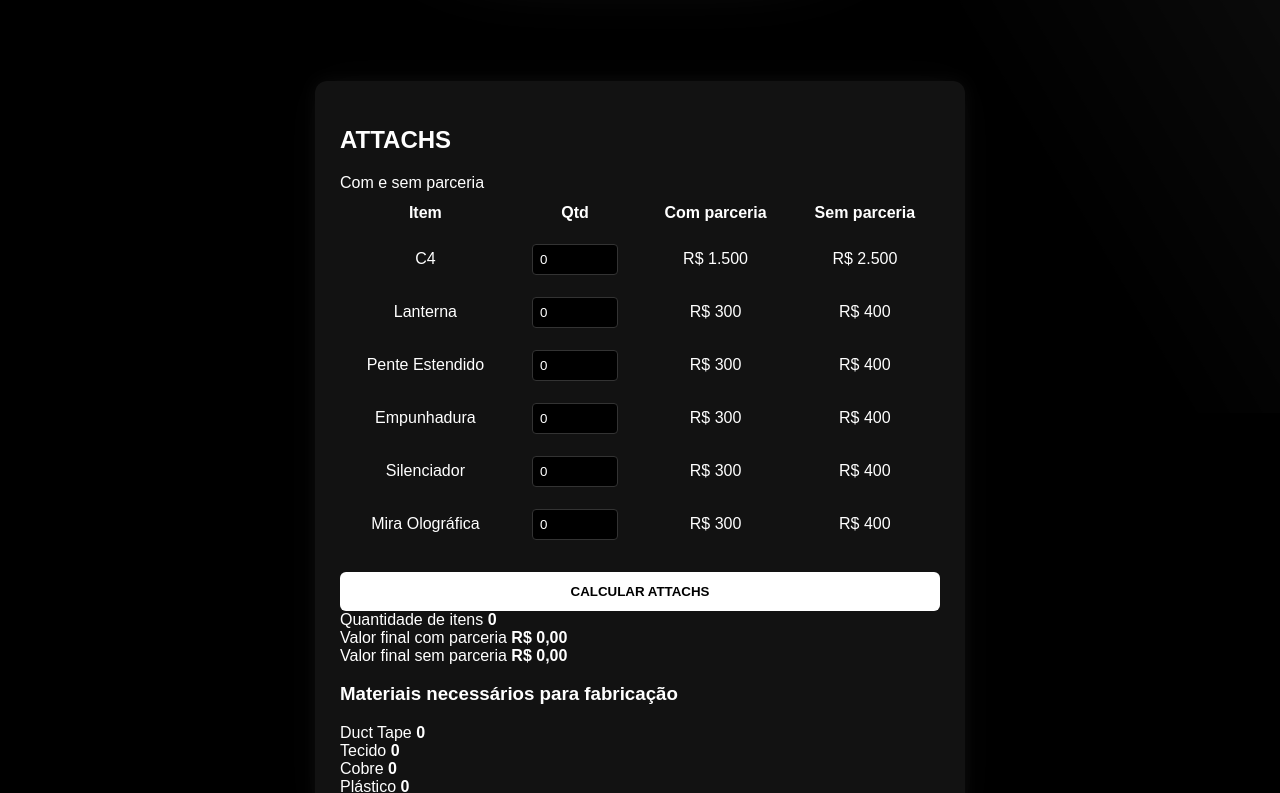
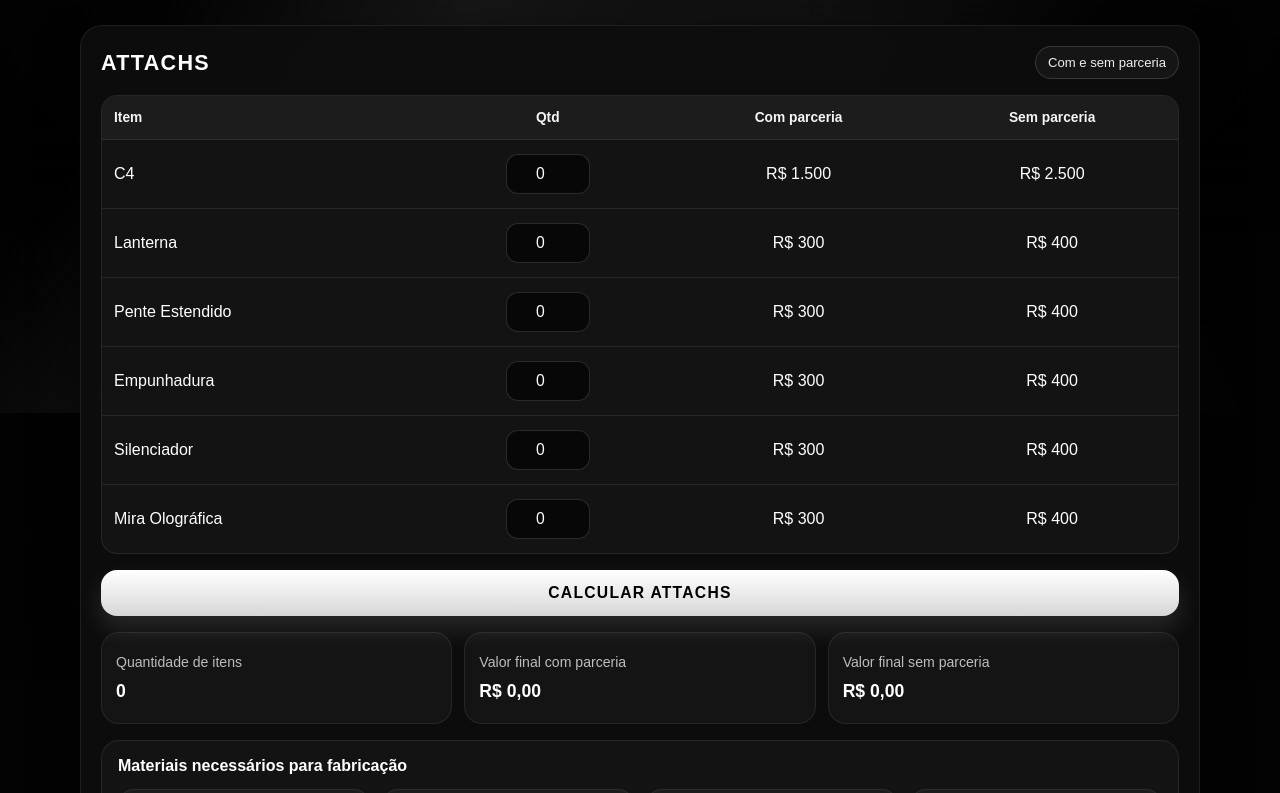
Before and after one commit to hinarahelo/calculadora-furia, a plain HTML site: page index.html in a window 1280 px wide. Shown: the part 387-1180 px from the top of the page. Drawn offline with Linux system fonts and the light colour scheme.

Commit message:
Update style.css

```diff
--- a/style.css
+++ b/style.css
@@ -1,181 +1,344 @@
-body{
-
-margin:0;
-font-family:Arial;
-
-background:#000;
-color:white;
-
-overflow-x:hidden;
-
+:root {
+  --bg: #030303;
+  --panel: rgba(14, 14, 14, 0.92);
+  --panel-strong: rgba(20, 20, 20, 0.98);
+  --border: rgba(255, 255, 255, 0.08);
+  --border-strong: rgba(255, 255, 255, 0.14);
+  --text: #ffffff;
+  --muted: #bdbdbd;
+  --soft: #8e8e8e;
+  --glow: rgba(255, 255, 255, 0.2);
+  --shadow: 0 20px 50px rgba(0, 0, 0, 0.45);
 }
 
-/* RAIOS ANIMADOS */
-
-.lightning{
-
-position:fixed;
-top:0;
-left:0;
-
-width:100%;
-height:100%;
-
-background:
-linear-gradient(120deg,transparent 40%,rgba(255,255,255,0.6) 50%,transparent 60%),
-linear-gradient(60deg,transparent 40%,rgba(255,255,255,0.5) 50%,transparent 60%);
-
-background-size:300% 300%;
-
-animation:lightning 5s infinite;
-
-opacity:0.12;
-
-pointer-events:none;
-
+* {
+  box-sizing: border-box;
 }
 
-@keyframes lightning{
-
-0%{background-position:0 0}
-50%{background-position:100% 100%}
-100%{background-position:0 0}
-
+html {
+  scroll-behavior: smooth;
 }
 
-
-/* HEADER */
-
-header{
-
-text-align:center;
-padding:40px 20px;
-
+body {
+  margin: 0;
+  font-family: Arial, Helvetica, sans-serif;
+  background:
+    radial-gradient(circle at top, rgba(255, 255, 255, 0.04), transparent 35%),
+    linear-gradient(180deg, #000000 0%, #050505 100%);
+  color: var(--text);
+  overflow-x: hidden;
+  position: relative;
 }
 
-.logo{
-
-width:320px;
-max-width:80%;
-
-filter:
-
-drop-shadow(0 0 10px #fff)
-drop-shadow(0 0 25px #fff)
-drop-shadow(0 0 45px #fff);
-
+/* Raios animados */
+.lightning {
+  position: fixed;
+  inset: 0;
+  pointer-events: none;
+  opacity: 0.16;
+  background:
+    linear-gradient(120deg, transparent 42%, rgba(255, 255, 255, 0.85) 50%, transparent 58%),
+    linear-gradient(65deg, transparent 42%, rgba(255, 255, 255, 0.45) 50%, transparent 58%),
+    linear-gradient(150deg, transparent 44%, rgba(255, 255, 255, 0.25) 50%, transparent 56%);
+  background-size: 240% 240%;
+  animation: lightningMove 7s linear infinite;
 }
 
-
-/* CARDS */
-
-.card{
-
-background:rgba(20,20,20,0.95);
-
-margin:30px auto;
-padding:25px;
-
-width:90%;
-max-width:600px;
-
-border-radius:12px;
-
-box-shadow:
-
-0 0 20px rgba(255,255,255,0.05),
-0 0 50px rgba(255,255,255,0.02);
-
+@keyframes lightningMove {
+  0% {
+    background-position: 0% 0%, 100% 0%, 50% 100%;
+    opacity: 0.06;
+  }
+  12% {
+    opacity: 0.18;
+  }
+  13% {
+    opacity: 0.05;
+  }
+  14% {
+    opacity: 0.22;
+  }
+  25% {
+    opacity: 0.08;
+  }
+  50% {
+    background-position: 100% 100%, 0% 100%, 50% 0%;
+    opacity: 0.14;
+  }
+  75% {
+    opacity: 0.07;
+  }
+  76% {
+    opacity: 0.2;
+  }
+  100% {
+    background-position: 0% 0%, 100% 0%, 50% 100%;
+    opacity: 0.06;
+  }
 }
 
-
-/* TABELA */
-
-table{
-
-width:100%;
-margin-bottom:20px;
-
+.hero {
+  position: relative;
+  z-index: 1;
+  text-align: center;
+  padding: 34px 16px 8px;
 }
 
-td,th{
-
-padding:10px;
-text-align:center;
-
+.logo {
+  width: min(360px, 82vw);
+  height: auto;
+  display: block;
+  margin: 0 auto 8px;
+  filter:
+    drop-shadow(0 0 8px rgba(255, 255, 255, 0.65))
+    drop-shadow(0 0 22px rgba(255, 255, 255, 0.28))
+    drop-shadow(0 0 42px rgba(255, 255, 255, 0.12));
 }
 
-
-/* INPUT */
-
-input{
-
-width:70px;
-padding:7px;
-
-background:black;
-border:1px solid #333;
-
-color:white;
-
-border-radius:4px;
-
+h1 {
+  margin: 10px 0 6px;
+  font-size: clamp(1.8rem, 4vw, 2.6rem);
+  letter-spacing: 0.18em;
 }
 
-
-/* BOTÃO */
-
-button{
-
-width:100%;
-padding:12px;
-
-background:white;
-color:black;
-
-font-weight:bold;
-
-border:none;
-border-radius:6px;
-
-cursor:pointer;
-
-transition:0.2s;
-
+.subtitle {
+  margin: 0;
+  color: var(--muted);
+  font-size: 0.98rem;
 }
 
-button:hover{
-
-background:#ddd;
-
+.page {
+  position: relative;
+  z-index: 1;
+  width: min(1120px, calc(100% - 24px));
+  margin: 18px auto 34px;
+  display: grid;
+  gap: 20px;
 }
 
-
-/* RESULTADO */
-
-.resultado{
-
-margin-top:20px;
-font-size:18px;
-line-height:30px;
-
+.card {
+  background: var(--panel);
+  border: 1px solid var(--border);
+  border-radius: 22px;
+  box-shadow: var(--shadow);
+  padding: 20px;
+  backdrop-filter: blur(8px);
 }
 
-
-/* MOBILE */
-
-@media(max-width:600px){
-
-h1{
-font-size:22px;
+.card-title {
+  display: flex;
+  align-items: center;
+  justify-content: space-between;
+  gap: 12px;
+  margin-bottom: 16px;
 }
 
-.logo{
-width:220px;
+.card-title h2 {
+  margin: 0;
+  font-size: clamp(1rem, 2.3vw, 1.35rem);
+  letter-spacing: 0.06em;
 }
 
-.card{
-padding:18px;
+.badge {
+  border: 1px solid var(--border-strong);
+  background: rgba(255, 255, 255, 0.04);
+  color: #efefef;
+  padding: 8px 12px;
+  border-radius: 999px;
+  font-size: 0.82rem;
+  white-space: nowrap;
 }
 
+.table-wrap {
+  width: 100%;
+  overflow-x: auto;
+  border: 1px solid var(--border);
+  border-radius: 16px;
+  background: var(--panel-strong);
 }
+
+table {
+  width: 100%;
+  min-width: 620px;
+  border-collapse: collapse;
+}
+
+thead th {
+  font-size: 0.86rem;
+  color: #f5f5f5;
+  background: rgba(255, 255, 255, 0.04);
+}
+
+th,
+td {
+  padding: 14px 12px;
+  text-align: center;
+  border-bottom: 1px solid var(--border);
+}
+
+tbody tr:last-child td {
+  border-bottom: none;
+}
+
+tbody td:first-child,
+thead th:first-child {
+  text-align: left;
+}
+
+input[type="number"] {
+  width: 84px;
+  padding: 10px 12px;
+  border-radius: 12px;
+  border: 1px solid var(--border-strong);
+  background: #070707;
+  color: #ffffff;
+  outline: none;
+  text-align: center;
+  font-size: 0.98rem;
+}
+
+input[type="number"]:focus {
+  border-color: rgba(255, 255, 255, 0.35);
+  box-shadow: 0 0 0 3px rgba(255, 255, 255, 0.08);
+}
+
+.action {
+  width: 100%;
+  margin-top: 16px;
+  border: none;
+  border-radius: 16px;
+  padding: 14px 18px;
+  font-size: 0.98rem;
+  font-weight: 700;
+  letter-spacing: 0.08em;
+  cursor: pointer;
+  background: linear-gradient(180deg, #ffffff 0%, #d7d7d7 100%);
+  color: #000000;
+  transition: transform 0.18s ease, box-shadow 0.18s ease, opacity 0.18s ease;
+  box-shadow: 0 12px 26px rgba(255, 255, 255, 0.12);
+}
+
+.action:hover {
+  transform: translateY(-1px);
+  opacity: 0.96;
+}
+
+.action:active {
+  transform: translateY(0);
+}
+
+.results-grid {
+  margin-top: 16px;
+  display: grid;
+  grid-template-columns: repeat(3, minmax(0, 1fr));
+  gap: 12px;
+}
+
+.result-box {
+  background: rgba(255, 255, 255, 0.035);
+  border: 1px solid var(--border);
+  border-radius: 18px;
+  padding: 14px;
+  min-height: 92px;
+  display: flex;
+  flex-direction: column;
+  justify-content: center;
+}
+
+.result-box .label {
+  color: var(--muted);
+  font-size: 0.88rem;
+  margin-bottom: 8px;
+  line-height: 1.35;
+}
+
+.result-box strong {
+  font-size: 1.1rem;
+  line-height: 1.3;
+  word-break: break-word;
+}
+
+.materials-box {
+  margin-top: 16px;
+  padding: 16px;
+  border-radius: 18px;
+  background: rgba(255, 255, 255, 0.03);
+  border: 1px solid var(--border);
+}
+
+.materials-box h3 {
+  margin: 0 0 14px;
+  font-size: 1rem;
+}
+
+.materials-grid {
+  display: grid;
+  grid-template-columns: repeat(4, minmax(0, 1fr));
+  gap: 12px;
+}
+
+.material-item {
+  background: rgba(255, 255, 255, 0.04);
+  border: 1px solid var(--border);
+  border-radius: 16px;
+  padding: 14px;
+  text-align: center;
+}
+
+.material-item span {
+  display: block;
+  color: var(--muted);
+  font-size: 0.88rem;
+  margin-bottom: 8px;
+}
+
+.material-item strong {
+  font-size: 1.2rem;
+}
+
+@media (max-width: 860px) {
+  .results-grid {
+    grid-template-columns: 1fr 1fr;
+  }
+
+  .materials-grid {
+    grid-template-columns: 1fr 1fr;
+  }
+}
+
+@media (max-width: 560px) {
+  .hero {
+    padding-top: 24px;
+  }
+
+  .card {
+    padding: 16px;
+    border-radius: 18px;
+  }
+
+  .card-title {
+    flex-direction: column;
+    align-items: flex-start;
+  }
+
+  .badge {
+    white-space: normal;
+  }
+
+  .results-grid {
+    grid-template-columns: 1fr;
+  }
+
+  .materials-grid {
+    grid-template-columns: 1fr 1fr;
+  }
+
+  input[type="number"] {
+    width: 72px;
+  }
+
+  th,
+  td {
+    padding: 12px 10px;
+  }
+}
```
